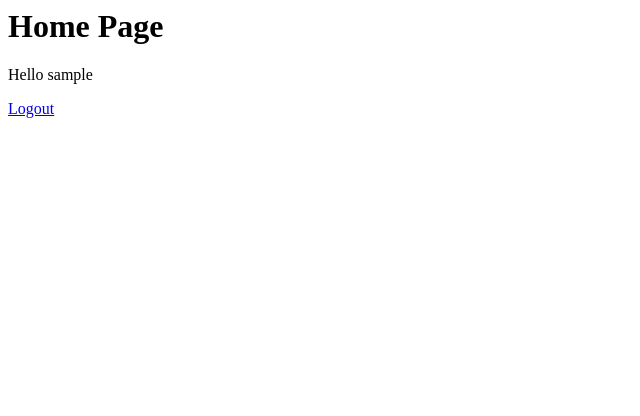
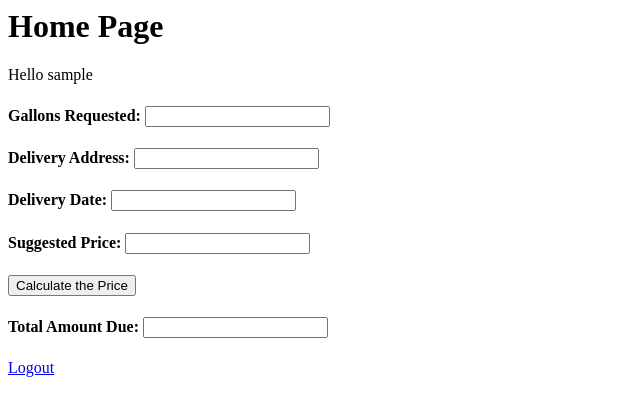
Before and after one commit to DylanL826/COSC-4353-Team-11, a Django app: template sd_app/templates/sd_app/home.html in a window 1280 px wide. Shown: the top 416 px of the page, without its empty margins (0-640 px from the left). Run offline with Django 4.2, Linux system fonts and the light colour scheme; the template is opened without the code that fills it, so the values that code supplies are empty; the visitor is signed in with stand-in values (Sample User, id 1); parts of the project's set-up code (start-up, migrations or seed data) failed here and were passed over.

Commit message:
add some detail to home page

```diff
--- a/sd_app/templates/sd_app/home.html
+++ b/sd_app/templates/sd_app/home.html
@@ -2,6 +2,14 @@
 
 {% if user.is_authenticated %}
     <p>Hello {{user.username}}</p>
+
+    <h4>Gallons Requested: <input type="text"></h4>
+    <h4>Delivery Address: <input type="text"></h4>
+    <h4>Delivery Date: <input type="text"></h4>
+    <h4>Suggested Price: <input type="text"></h4>
+    <input type="submit" value="Calculate the Price">
+    <h4>Total Amount Due: <input type="text"></h4>
+
     <a href="{% url 'logout' %}">Logout</a>
 {% else %}
     <a href="{% url 'login' %}">Login</a>
```
